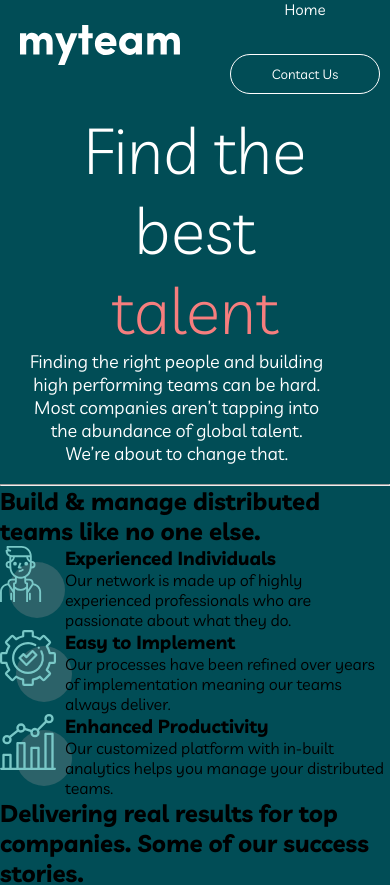
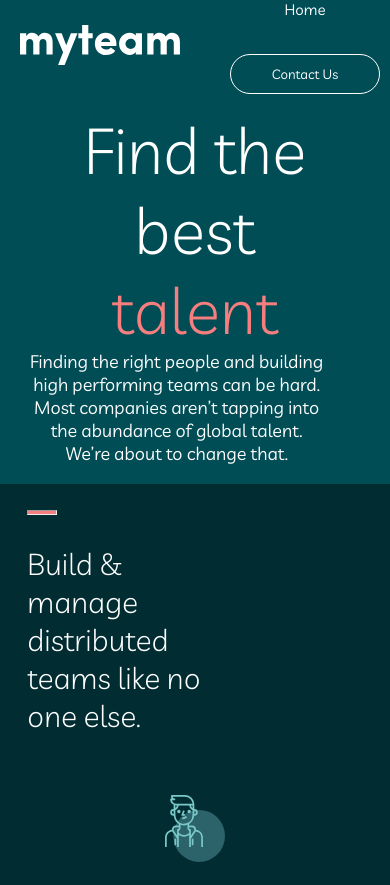
Before and after one commit to clf94-dev/myteam-multi-react, a React (Create React App) app: page / in a window 390 px wide. Shown: the top 885 px of the page. Built offline with nearby package versions, Linux system fonts and the light colour scheme.

Commit message:
added style to HomeFeat component

```diff
--- a/src/components/FeatCard.jsx
+++ b/src/components/FeatCard.jsx
@@ -8,11 +8,11 @@ function FeatCard(props) {
 
     return (
         <Grid item xs={12}>
-            <Grid container direction='row'>
-                <Grid item xs={2}>
+            <Grid container direction='row' className='feat-card'>
+                <Grid item sm={2} xs={12} className='img-col'>
                     <img src={images[props.index]} alt={props.imgALT}/>
                 </Grid>
-                <Grid item xs={10}>
+                <Grid item sm={10} xs={12} className='feat-info-col'>
                     <h3>{props.title}</h3>
                     <p>{props.text}</p>
                 </Grid>
--- a/src/components/HomeFeat.jsx
+++ b/src/components/HomeFeat.jsx
@@ -1,20 +1,25 @@
-import { Grid } from '@material-ui/core'
+import {Grid} from '@material-ui/core'
 import React from 'react'
 import FeatCard from './FeatCard'
-import { FeaturesInfo } from './FeaturesInfo'
+import {FeaturesInfo} from './FeaturesInfo'
 
 function HomeFeat() {
     return (
-        <Grid container direction='row'>
-            <Grid item sm={6} xs={12}>
-<hr/>
-<h2>Build & manage distributed teams like no one else.</h2>
+        <Grid container direction='row' className='features-cont'>
+            <Grid item sm={6} xs={12} className='title-col'>
+                <hr/>
+                <h2>Build & manage distributed teams like no one else.</h2>
             </Grid>
-            <Grid item sm={6} xs={12}>
+            <Grid item sm={6} xs={12} className='feat-col'>
                 {FeaturesInfo.map(data => {
-                 return (  <FeatCard key={data.index} index={data.index} title={data.title} text={data.text} imgALT={data.imgAlt}/>)
+                    return (<FeatCard
+                        key={data.index}
+                        index={data.index}
+                        title={data.title}
+                        text={data.text}
+                        imgALT={data.imgAlt}/>)
                 })}
-                </Grid>
+            </Grid>
         </Grid>
     )
 }
--- a/src/styles/App.css
+++ b/src/styles/App.css
@@ -160,3 +160,94 @@ body {
   color: white;
   padding-right: 11%;
 }
+
+.features-cont {
+  padding: 5% 7%;
+  background-color: #012d32;
+}
+
+.features-cont .title-col {
+  margin-bottom: 50px;
+}
+
+.features-cont .title-col hr {
+  width: 30px;
+  height: 5px;
+  background-color: #f67e7e;
+  color: #f67e7e;
+  margin-bottom: 5%;
+}
+
+@media screen and (max-width: 1080px) {
+  .features-cont .title-col hr {
+    margin-top: 2%;
+    margin-bottom: 9%;
+  }
+}
+
+.features-cont .title-col h2 {
+  font-size: 30px;
+  font-family: "Livvic", sans-serif;
+  color: white;
+  font-weight: 300;
+  padding-right: 35%;
+}
+
+@media screen and (max-width: 755px) {
+  .features-cont .title-col h2 {
+    padding-right: 40% !important;
+  }
+}
+
+@media screen and (max-width: 1080px) {
+  .features-cont .title-col h2 {
+    padding-right: 18%;
+  }
+}
+
+.features-cont .feat-col .feat-card {
+  padding: 3%;
+}
+
+@media screen and (max-width: 755px) {
+  .features-cont .feat-col .feat-card {
+    text-align: center;
+    padding-bottom: 30px;
+  }
+}
+
+.features-cont .feat-col .feat-card .img-col {
+  align-self: center !important;
+}
+
+.features-cont .feat-col .feat-card .img-col img {
+  width: 60px !important;
+}
+
+@media screen and (max-width: 755px) {
+  .features-cont .feat-col .feat-card .img-col {
+    margin-bottom: 20px;
+  }
+}
+
+.features-cont .feat-col .feat-card .feat-info-col h3 {
+  font-size: 18px;
+  font-family: "Livvic", sans-serif;
+  color: #f67e7e;
+  font-weight: 400;
+  margin-bottom: 7px;
+}
+
+.features-cont .feat-col .feat-card .feat-info-col p {
+  font-size: 15px;
+  font-family: "Livvic", sans-serif;
+  color: white;
+  font-weight: 300;
+  line-height: 1.5rem;
+}
+
+@media screen and (max-width: 755px) {
+  .features-cont .feat-col .feat-card .feat-info-col p {
+    padding: 0 5%;
+  }
+}
--- a/src/styles/App.scss
+++ b/src/styles/App.scss
@@ -13,7 +13,7 @@ sans-serif;
 //Font sizes ------------------------------
 $h1-big: 100px;
 $h1-small: 64px;
-$h2-size: 48px;
+$h2-size: 30px;
 $h3-size:18px;
 $body1-size:18px;
 $body2-size:15px;
@@ -156,3 +156,73 @@ body {
         }
     }
 }
+
+//HomeFeatures component--------------------------------
+.features-cont {
+    padding: 5% 7%;
+    background-color: $Sacramento-state-green;
+    .title-col {
+        margin-bottom: 50px;
+        hr {
+            width: 30px;
+            height: 5px;
+            background-color: $Light-coral;
+            color: $Light-coral;
+            @media screen and (max-width: 1080px) {
+                margin-top: 2%;
+                margin-bottom: 9%;
+            }
+            margin-bottom: 5%;
+        }
+        h2 {
+            font-size: $h2-size;
+            font-family: $font-fam;
+            color: $White;
+            font-weight: 300;
+            @media screen and (max-width: 755px) {
+                padding-right: 40% !important;
+            }
+            @media screen and (max-width: 1080px) {
+                padding-right: 18%;
+            }
+            padding-right: 35%;
+        }
+    }
+    .feat-col {
+        .feat-card {
+            @media screen and (max-width: 755px) {
+                text-align: center;
+                padding-bottom: 30px;
+            }
+            padding: 3%;
+            .img-col {
+                align-self: center !important;
+                img {
+                    width: 60px !important;
+                }
+                @media screen and (max-width:755px) {
+                    margin-bottom: 20px;
+                }
+            }
+            .feat-info-col {
+                h3 {
+                    font-size: $h3-size;
+                    font-family: $font-fam;
+                    color: $Light-coral;
+                    font-weight: 400;
+                    margin-bottom: 7px;
+                }
+                p {
+                    font-size: $body2-size;
+                    font-family: $font-fam;
+                    color: $White;
+                    font-weight: 300;
+                    line-height: 1.5rem;
+                    @media screen and (max-width: 755px) {
+                        padding: 0 5%;
+                    }
+                }
+            }
+        }
+    }
+}
```
Also changed, not shown: src/styles/App.min.css.
